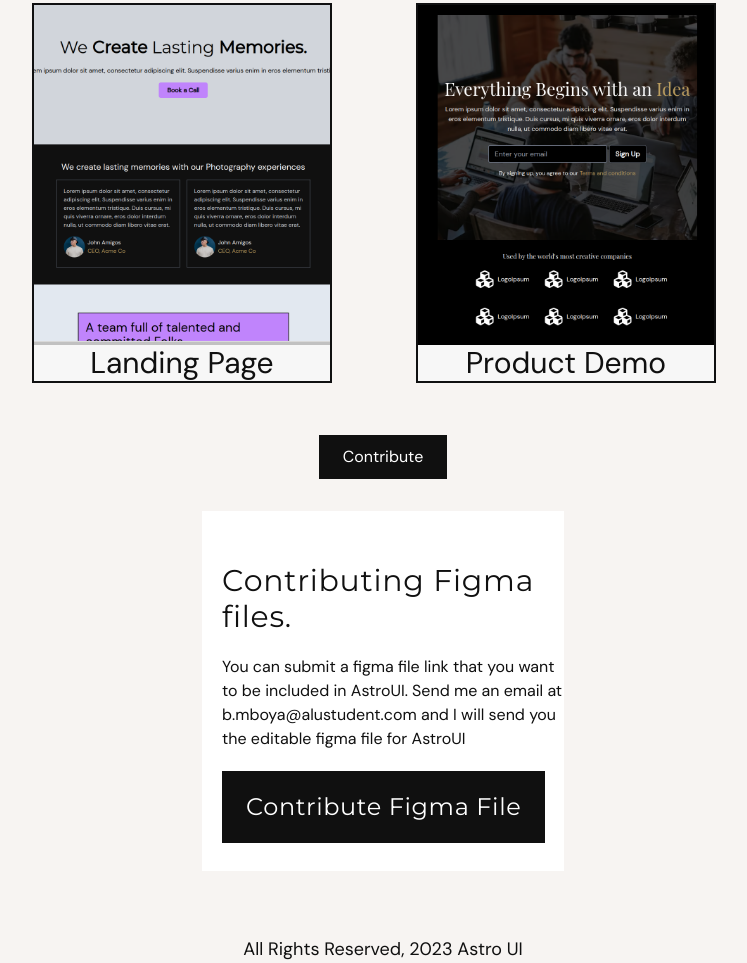
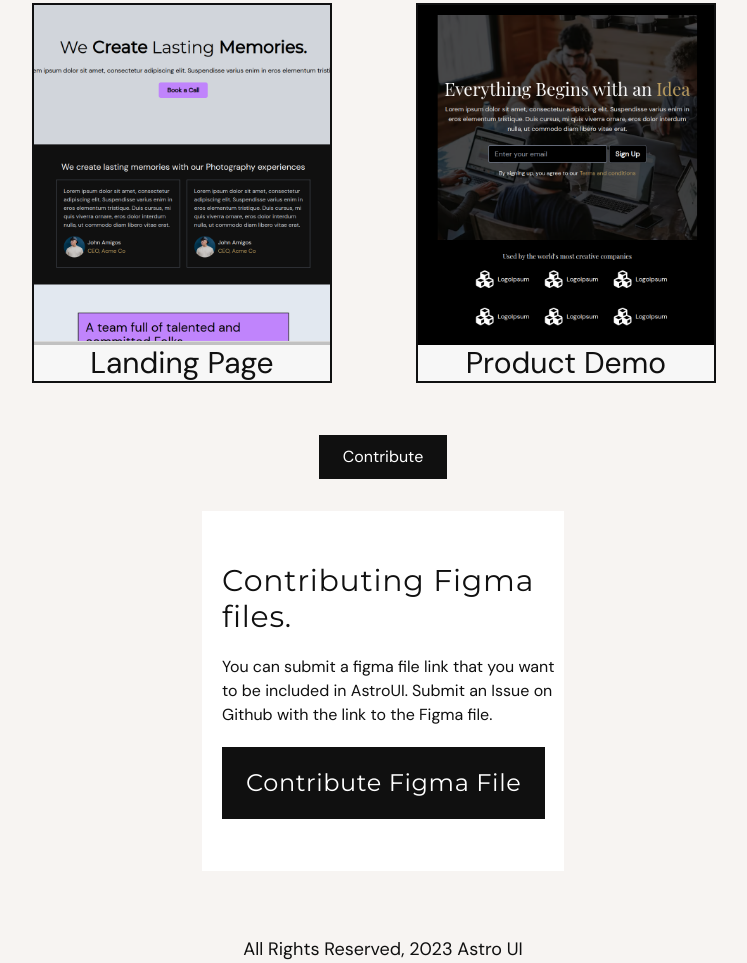
Before and after one commit to BrightonMboya/AstroUI, an Astro site: page / in a window 1280 px wide. Shown: the part 1057-2020 px from the top of the page, without its empty margins (257-1004 px from the left). Built offline with nearby package versions, Linux system fonts and the light colour scheme; Astro itself is replaced by a stand-in of ours.

Commit message:
minor ui fix

```diff
--- a/src/pages/index.astro
+++ b/src/pages/index.astro
@@ -129,10 +129,12 @@ const date = new Date().getFullYear();
         </div>
 
         <div class="flex flex-col items-center mt-5">
+          <a href="https://github.com/BrightonMboya/AstroUI">
             <button
               class="px-6 py-[10px] bg-[#101010] text-white font-medium mt-[2rem]"
               >Contribute</button
             >
+          </a>
         </div>
         <div class="md:flex md:items-center md:justify-center">
           <div class="bg-white h-[360px] w-[362px] mt-[2rem] pt-[2rem] pl-5">
@@ -141,14 +143,16 @@ const date = new Date().getFullYear();
             </h3>
             <p class="text-[#101010] mt-5">
               You can submit a figma file link that you want to be included in
-              AstroUI. Send me an email at b.mboya@alustudent.com and I will
-              send you the editable figma file for AstroUI
+              AstroUI. Submit an Issue on Github with the link to the Figma file.
             </p>
+
+            <a href="https://github.com/BrightonMboya/AstroUI/issues">
 
               <button
                 class="font-montserrat tracking-wide text-2xl mt-5 bg-[#101010] text-white px-6 py-[20px]"
                 >Contribute Figma File</button
               >
+            </a>
           </div>
         </div>
       </section>
```
Lines whose indentation alone changed are shown as unchanged.
